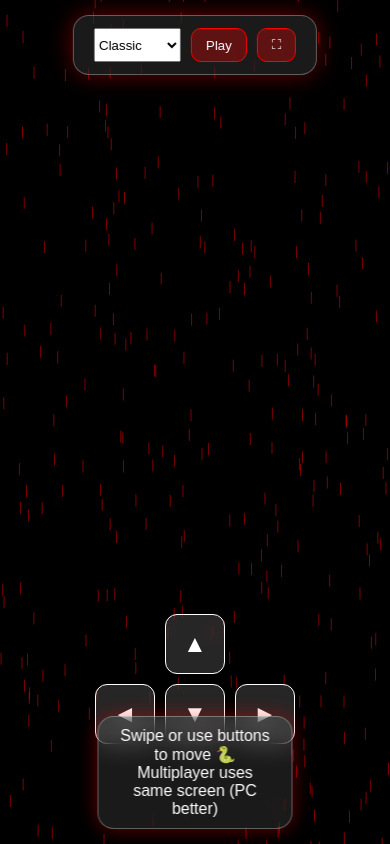
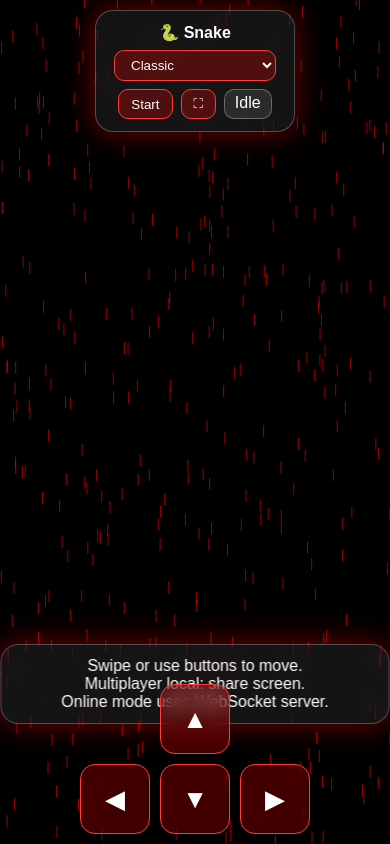
Before and after one commit to 2s2ones/2s2ones.github.io, a plain HTML site: page snake-mobile.html in a window 390 px wide. Drawn offline with Linux system fonts and the light colour scheme.

Commit message:
Update snake-mobile.html

```diff
--- a/snake-mobile.html
+++ b/snake-mobile.html
@@ -2,139 +2,277 @@
 <html>
 <head>
 <meta charset="UTF-8">
-<title>Snake Mobile</title>
-<meta name="viewport" content="width=device-width,initial-scale=1.0,user-scalable=no">
+<title>Snake Mobile – 2s2ones</title>
+<meta name="viewport" content="width=device-width, initial-scale=1.0, maximum-scale=1.0">
+
 <style>
-html,body{margin:0;height:100%;background:black;font-family:Arial;color:white;overflow:hidden}
+html,body{
+margin:0;
+height:100%;
+background:#000;
+font-family:Arial;
+color:white;
+overflow:hidden;
+touch-action:none;
+}
 
 canvas{position:fixed;top:0;left:0}
 
+#game{z-index:2;image-rendering:pixelated}
+
 .glass{
 position:fixed;
-top:15px;left:50%;
+left:50%;
 transform:translateX(-50%);
-background:rgba(255,255,255,.1);
-backdrop-filter:blur(15px);
-border:1px solid rgba(255,255,255,.3);
-border-radius:16px;
-padding:12px 20px;
-box-shadow:0 0 25px rgba(255,0,0,.4);
+background:rgba(255,255,255,0.08);
+backdrop-filter:blur(16px);
+border:1px solid rgba(255,255,255,0.25);
+border-radius:18px;
+box-shadow:0 0 30px rgba(255,0,0,0.45);
+padding:12px 18px;
 z-index:5;
-display:flex;
-gap:10px;
 }
 
-button{padding:8px 14px;border-radius:10px;border:1px solid red;background:rgba(255,0,0,.3);color:white}
+#topbar{
+top:10px;
+display:flex;
+flex-wrap:wrap;
+gap:8px;
+justify-content:center;
+}
+
+#bottombar{
+bottom:120px;
+text-align:center;
+width:90%;
+}
 
 #controls{
 position:fixed;
-bottom:100px;
+bottom:10px;
 left:50%;
 transform:translateX(-50%);
 display:grid;
-grid-template-columns:60px 60px 60px;
+grid-template-columns:70px 70px 70px;
+grid-template-rows:70px 70px;
 gap:10px;
+z-index:6;
 }
 
-.ctrl{width:60px;height:60px;background:rgba(255,255,255,.15);backdrop-filter:blur(10px);border:1px solid white;border-radius:12px;color:white;font-size:24px}
+.ctrl{
+background:rgba(255,0,0,0.25);
+border:1px solid #ff3b3b;
+border-radius:15px;
+font-size:26px;
+color:white;
+display:flex;
+align-items:center;
+justify-content:center;
+backdrop-filter:blur(10px);
+}
 
-#howto{
-position:fixed;
-bottom:15px;
-left:50%;
-transform:translateX(-50%);
-background:rgba(255,255,255,.1);
-backdrop-filter:blur(12px);
-border:1px solid rgba(255,255,255,.3);
-border-radius:16px;
-padding:10px 18px;
-text-align:center;
-box-shadow:0 0 20px rgba(255,0,0,.4);
+select,button{
+background:rgba(255,0,0,0.25);
+border:1px solid #ff3b3b;
+color:white;
+padding:6px 12px;
+border-radius:10px;
+}
+
+.badge{
+background:rgba(255,255,255,0.1);
+border:1px solid rgba(255,255,255,0.3);
+padding:4px 10px;
+border-radius:10px;
 }
 </style>
 </head>
 <body>
 
 <canvas id="rain"></canvas>
-<canvas id="game" width="360" height="360"></canvas>
+<canvas id="game" width="640" height="640"></canvas>
 
-<div class="glass">
+<div id="topbar" class="glass">
+<b>🐍 Snake</b>
 <select id="mode">
 <option value="classic">Classic</option>
 <option value="speed">Speed</option>
-<option value="multi">Multiplayer</option>
+<option value="walls">Walls</option>
+<option value="local">Multiplayer (Local)</option>
+<option value="online">Multiplayer (Online)</option>
 </select>
-<button onclick="startGame()">Play</button>
+<button onclick="startGame()">Start</button>
 <button onclick="fullscreen()">⛶</button>
+<span class="badge" id="status">Idle</span>
+</div>
+
+<div id="bottombar" class="glass">
+Swipe or use buttons to move.<br>
+Multiplayer local: share screen.<br>
+Online mode uses WebSocket server.
 </div>
 
 <div id="controls">
-<div></div><button class="ctrl" onclick="dir(0,-1)">▲</button><div></div>
-<button class="ctrl" onclick="dir(-1,0)">◄</button>
-<button class="ctrl" onclick="dir(0,1)">▼</button>
-<button class="ctrl" onclick="dir(1,0)">►</button>
-</div>
+<div></div>
+<div class="ctrl" onclick="setDir(0,-1)">▲</div>
+<div></div>
 
-<div id="howto">
-Swipe or use buttons to move 🐍<br>
-Multiplayer uses same screen (PC better)
+<div class="ctrl" onclick="setDir(-1,0)">◀</div>
+<div class="ctrl" onclick="setDir(0,1)">▼</div>
+<div class="ctrl" onclick="setDir(1,0)">▶</div>
 </div>
 
 <script>
-/* rain same as pc */
-const rain=document.getElementById("rain"),rctx=rain.getContext("2d");
-function resize(){rain.width=innerWidth;rain.height=innerHeight}
-resize();onresize=resize;
-let drops=[...Array(300)].map(()=>({x:Math.random()*rain.width,y:Math.random()*rain.height,s:6+Math.random()*8}));
-function rainDraw(){
+/* ===== Rain ===== */
+const rain=document.getElementById("rain");
+const rctx=rain.getContext("2d");
+
+function resize(){
+rain.width=innerWidth;
+rain.height=innerHeight;
+}
+resize();window.onresize=resize;
+
+let drops=[...Array(400)].map(()=>({
+x:Math.random()*rain.width,
+y:Math.random()*rain.height,
+s:5+Math.random()*8
+}));
+
+function drawRain(){
 rctx.clearRect(0,0,rain.width,rain.height);
-rctx.strokeStyle="rgba(255,0,0,.5)";
+rctx.strokeStyle="rgba(255,0,0,0.6)";
 drops.forEach(d=>{
-rctx.beginPath();rctx.moveTo(d.x,d.y);rctx.lineTo(d.x,d.y+12);rctx.stroke();
-d.y+=d.s;if(d.y>rain.height)d.y=-10;
+rctx.beginPath();
+rctx.moveTo(d.x,d.y);
+rctx.lineTo(d.x,d.y+12);
+rctx.stroke();
+d.y+=d.s;
+if(d.y>rain.height){d.y=-20;d.x=Math.random()*rain.width;}
 });
-requestAnimationFrame(rainDraw);
+requestAnimationFrame(drawRain);
 }
-rainDraw();
+drawRain();
 
-/* game simplified */
-const c=document.getElementById("game"),ctx=c.getContext("2d");
-let snake,food,dx,dy,speed=120,run=false;
+/* ===== Game ===== */
 
-function reset(){
-snake=[{x:160,y:160}];
-dx=1;dy=0;
-food={x:80,y:80};
+const canvas=document.getElementById("game");
+const ctx=canvas.getContext("2d");
+
+const size=20;
+const cells=canvas.width/size;
+
+let snakes,food,dx1,dy1,dx2,dy2,mode,speed,run=false;
+let socket=null;
+
+function resetGame(){
+snakes=[
+[{x:10,y:10}],
+[{x:22,y:22}]
+];
+dx1=1;dy1=0;
+dx2=-1;dy2=0;
+spawnFood();
+}
+
+function spawnFood(){
+food={x:Math.floor(Math.random()*cells),y:Math.floor(Math.random()*cells)};
 }
 
 function startGame(){
-reset();run=true;loop();
+mode=document.getElementById("mode").value;
+speed=mode==="speed"?50:110;
+resetGame();
+run=true;
+document.getElementById("status").innerText="Running";
+if(mode==="online") connectWS();
+loop();
+}
+
+function drawCell(x,y,color){
+ctx.fillStyle=color;
+ctx.fillRect(x*size,y*size,size,size);
 }
 
 function draw(){
-ctx.fillStyle="black";ctx.fillRect(0,0,360,360);
-ctx.fillStyle="lime";ctx.fillRect(food.x,food.y,20,20);
-ctx.fillStyle="red";
-snake.forEach(p=>ctx.fillRect(p.x,p.y,20,20));
+ctx.fillStyle="#000";
+ctx.fillRect(0,0,canvas.width,canvas.height);
+drawCell(food.x,food.y,"#00ff88");
+snakes.forEach((s,i)=>{
+s.forEach(p=>{
+drawCell(p.x,p.y,i===0?"#ff3333":"#33ccff");
+});
+});
 }
 
-function move(){
-let h={x:snake[0].x+dx*20,y:snake[0].y+dy*20};
-snake.unshift(h);
-if(h.x===food.x&&h.y===food.y){
-food={x:Math.floor(Math.random()*18)*20,y:Math.floor(Math.random()*18)*20};
-}else snake.pop();
+function moveSnake(id,dx,dy){
+let s=snakes[id];
+let head={x:s[0].x+dx,y:s[0].y+dy};
+
+if(mode==="walls"){
+if(head.x<0||head.y<0||head.x>=cells||head.y>=cells){run=false;return;}
+}else{
+head.x=(head.x+cells)%cells;
+head.y=(head.y+cells)%cells;
+}
+
+s.unshift(head);
+
+if(head.x===food.x && head.y===food.y) spawnFood();
+else s.pop();
+}
+
+function step(){
+if(!run) return;
+moveSnake(0,dx1,dy1);
+if(mode==="local"||mode==="online") moveSnake(1,dx2,dy2);
+if(mode==="online" && socket) socket.send(JSON.stringify(snakes));
+draw();
 }
 
 function loop(){
-if(!run)return;
-move();draw();
+if(!run) return;
+step();
 setTimeout(loop,speed);
 }
 
-function dir(x,y){dx=x;dy=y}
+/* ===== Touch Controls ===== */
 
-function fullscreen(){document.documentElement.requestFullscreen()}
+function setDir(x,y){
+dx1=x;dy1=y;
+}
+
+let sx,sy;
+canvas.addEventListener("touchstart",e=>{
+sx=e.touches[0].clientX;
+sy=e.touches[0].clientY;
+});
+
+canvas.addEventListener("touchend",e=>{
+let dx=e.changedTouches[0].clientX-sx;
+let dy=e.changedTouches[0].clientY-sy;
+if(Math.abs(dx)>Math.abs(dy)){
+setDir(dx>0?1:-1,0);
+}else{
+setDir(0,dy>0?1:-1);
+}
+});
+
+/* ===== Fullscreen ===== */
+function fullscreen(){
+document.documentElement.requestFullscreen();
+}
+
+/* ===== WebSocket ===== */
+function connectWS(){
+document.getElementById("status").innerText="Connecting...";
+socket=new WebSocket("ws://localhost:8080");
+
+socket.onopen=()=>document.getElementById("status").innerText="Online";
+socket.onmessage=e=>snakes=JSON.parse(e.data);
+socket.onclose=()=>document.getElementById("status").innerText="Offline";
+}
 </script>
+
 </body>
 </html>
```
